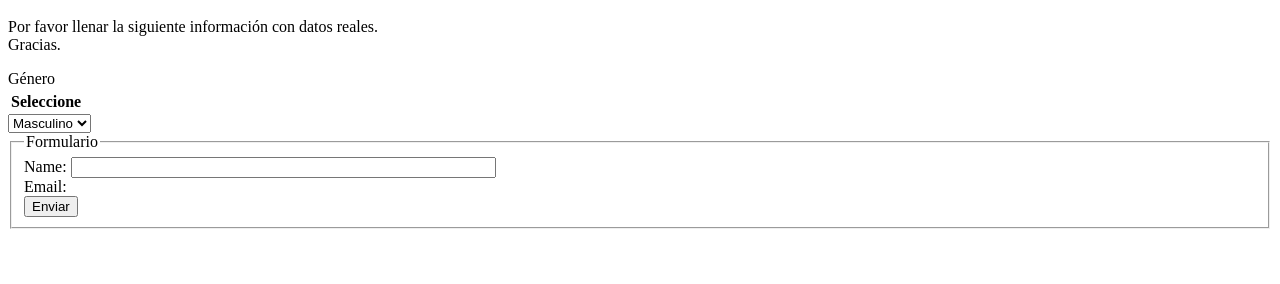
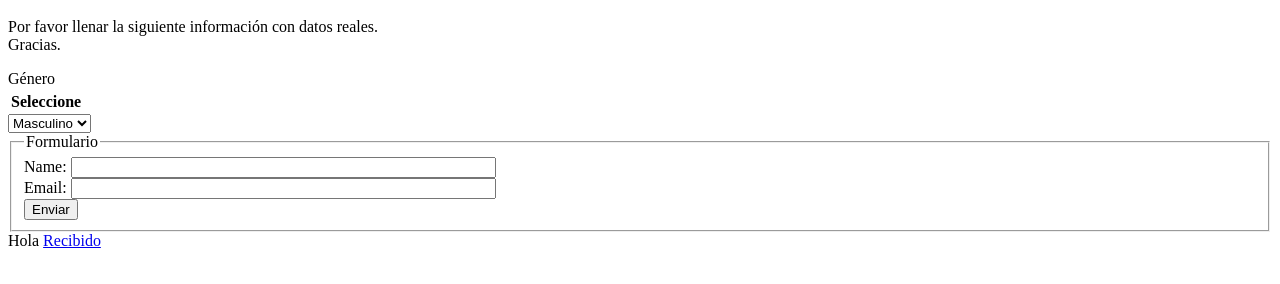
Before and after one commit to AVel5/clase-2, a plain HTML site: page index.html in a window 1280 px wide. Shown: the part 48-332 px from the top of the page. Drawn offline with Linux system fonts and the light colour scheme.

Commit message:
Agregar página ref v.2

```diff
--- a/index.html
+++ b/index.html
@@ -26,12 +26,12 @@
        <fieldset>
         <legend>Formulario</legend>
         Name: <input type="text" size="50" name="name" /><br/>
-        Email: <inpunt type="text" size="50" name="email"/><br/>
+        Email: <input type="text" size="50" name="email"/><br/>
         <button type="submit"> Enviar
-
         </button>
-
        </fieldset>
-    </form>
+       Hola
+       <a href="html/recibido.html">Recibido</a>
+     </form>
     </body>
 </html>
```
Also changed, not shown: html/recibido.html (added, +11 -0 lines).
